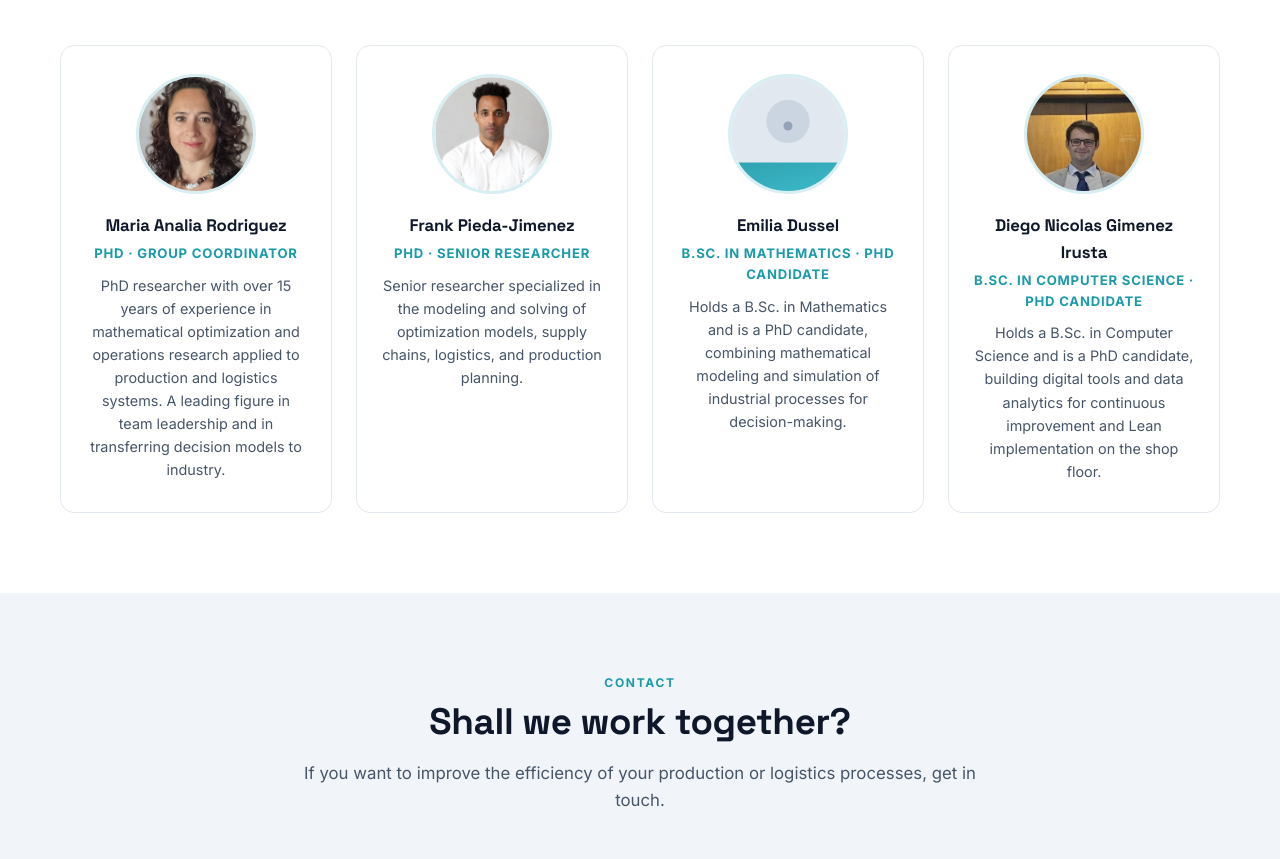
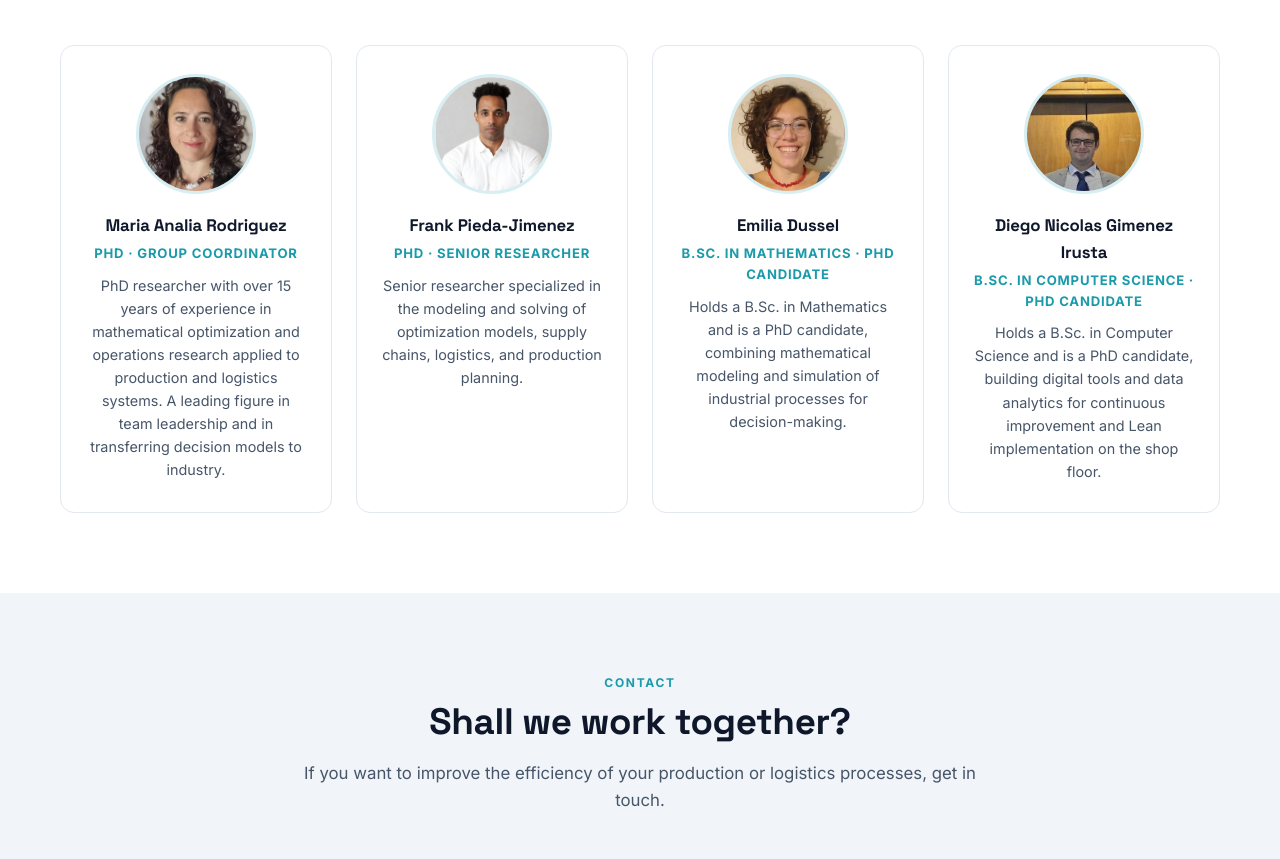
Before and after one commit to diegogimenez04/ispl, a website: page index.html in a window 1280 px wide. Shown: the part 2271-3130 px from the top of the page. Drawn offline with Linux system fonts and the light colour scheme.

Commit message:
Equipo: avatar de Emilia Dussel (emi.png) · saca cache de wrangler-account del repo (account id/email)

```diff
--- a/index.html
+++ b/index.html
@@ -173,7 +173,7 @@
           </article>
           <article class="member">
             <div class="member-avatar">
-              <img src="assets/avatars/member3.svg" alt="">
+              <img src="assets/avatars/emi.png" alt="Fotografía de Emilia Dussel">
             </div>
             <h3>Emilia Dussel</h3>
             <p class="member-role" data-i18n="team.role3">Licenciada en Matemática · Candidata a PhD</p>
```
Also changed, not shown: .wrangler/cache/wrangler-account.json (deleted), assets/avatars/emi.png (added), worker/.wrangler/cache/wrangler-account.json (deleted).
